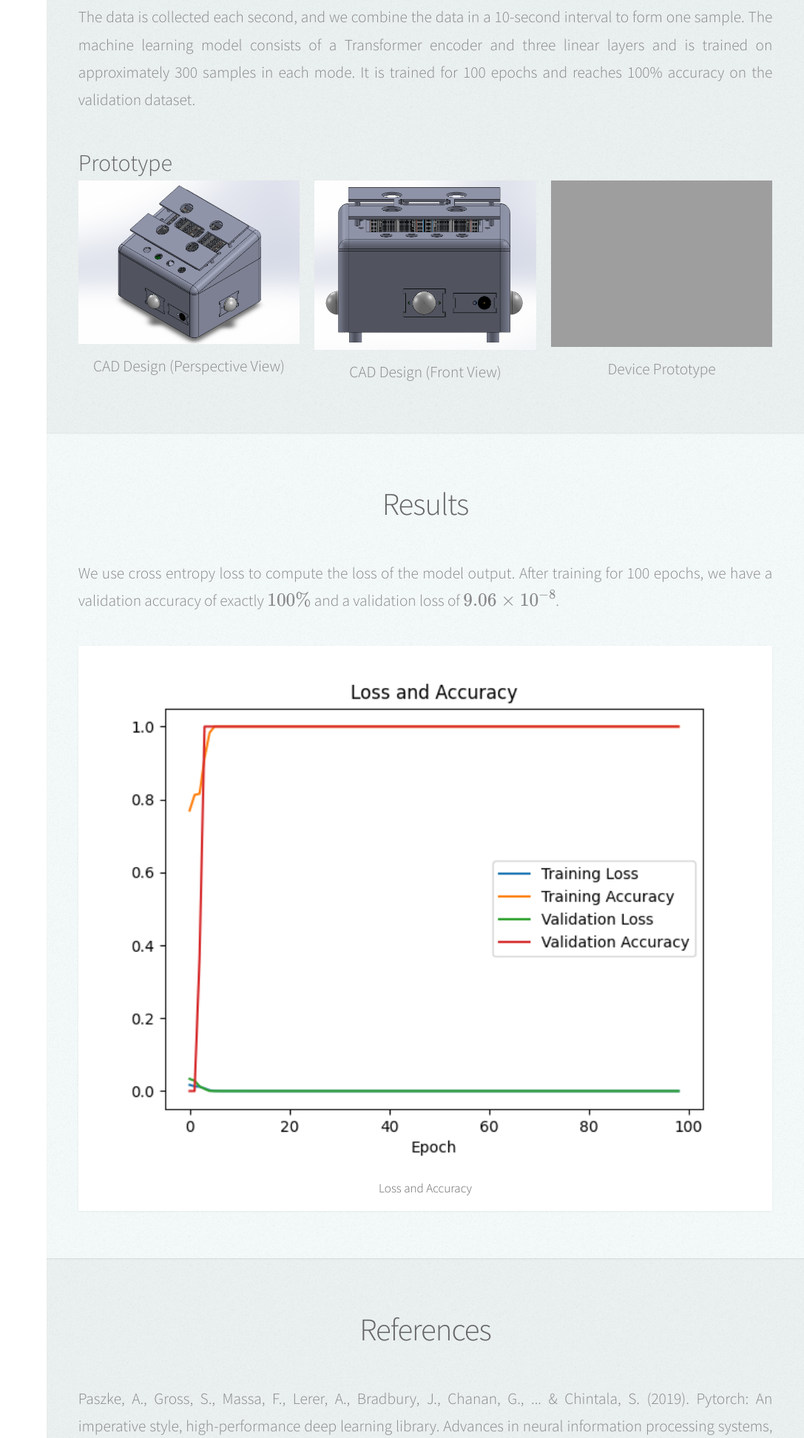
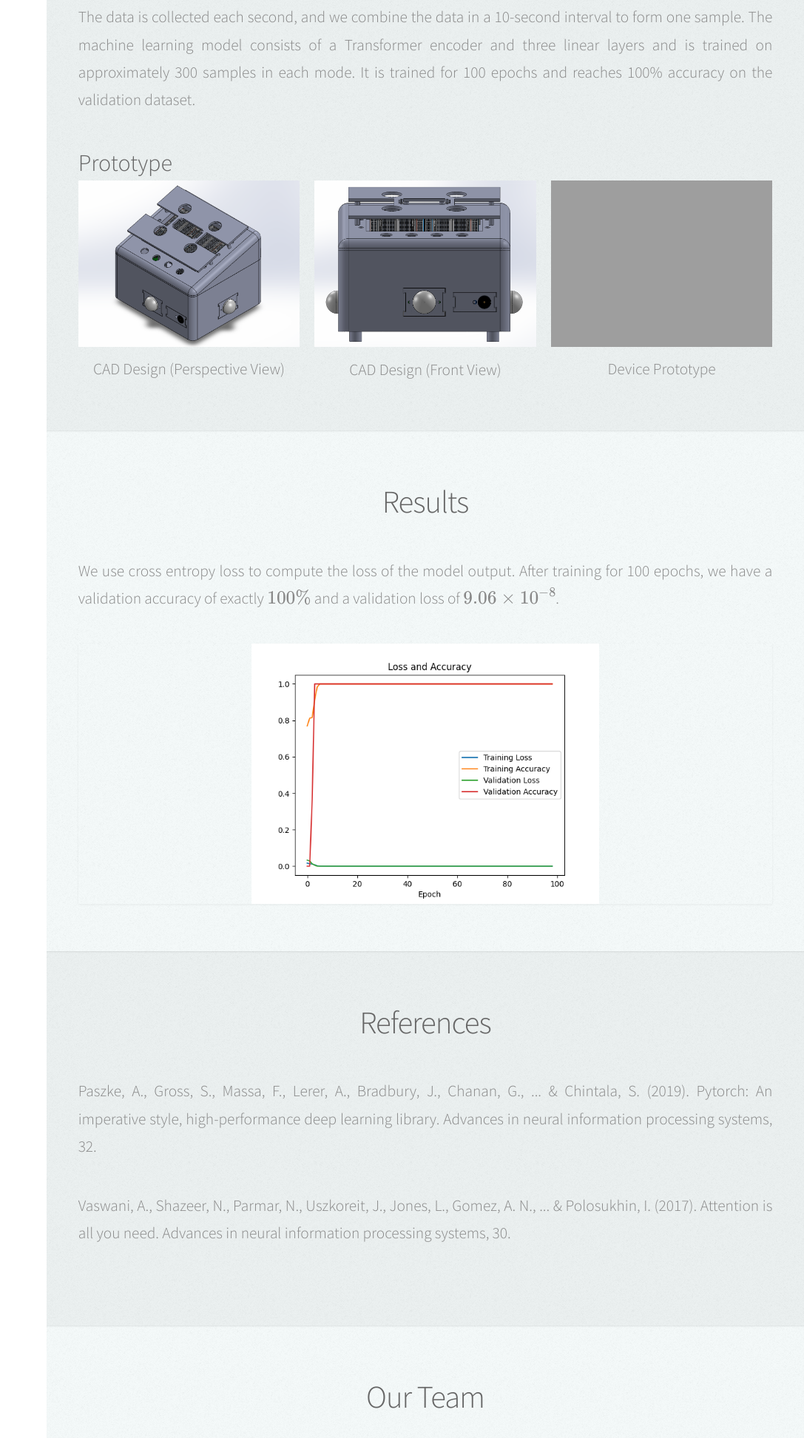
Before and after one commit to RF-dragon/AURA, a Flask app: page / in a window 1280 px wide. Shown: the part 1975-3919 px from the top of the page at 74% size, without its empty margins (193-1280 px from the left). Run offline with Flask 3, Linux system fonts and the light colour scheme; grey boxes are pictures that could not be loaded.

Commit message:
Modify web page.

```diff
--- a/templates/index.html
+++ b/templates/index.html
@@ -141,10 +141,7 @@
 							<p align="justify">We use cross entropy loss to compute the loss of the model output. After training for 100 epochs, we have a validation accuracy of exactly \( 100\% \) and a validation loss of \( 9.06 \times 10^{-8} \).</p>
 
 							<article class="item">
-								<a class="image fit"><img src="{{ url_for('static', filename='images/loss.png') }}" alt="" /></a>
-								<header>
-									<h3>Loss and Accuracy</h3>
-								</header>
+								<a class="image fit"><img src="{{ url_for('static', filename='images/loss.png') }}" alt="" style="width:50%; display:block; margin:0 auto;"/></a>
 							</article>
 
 						</div>
```
Also changed, not shown: static/images/cad1.png, static/images/cad2.png.
